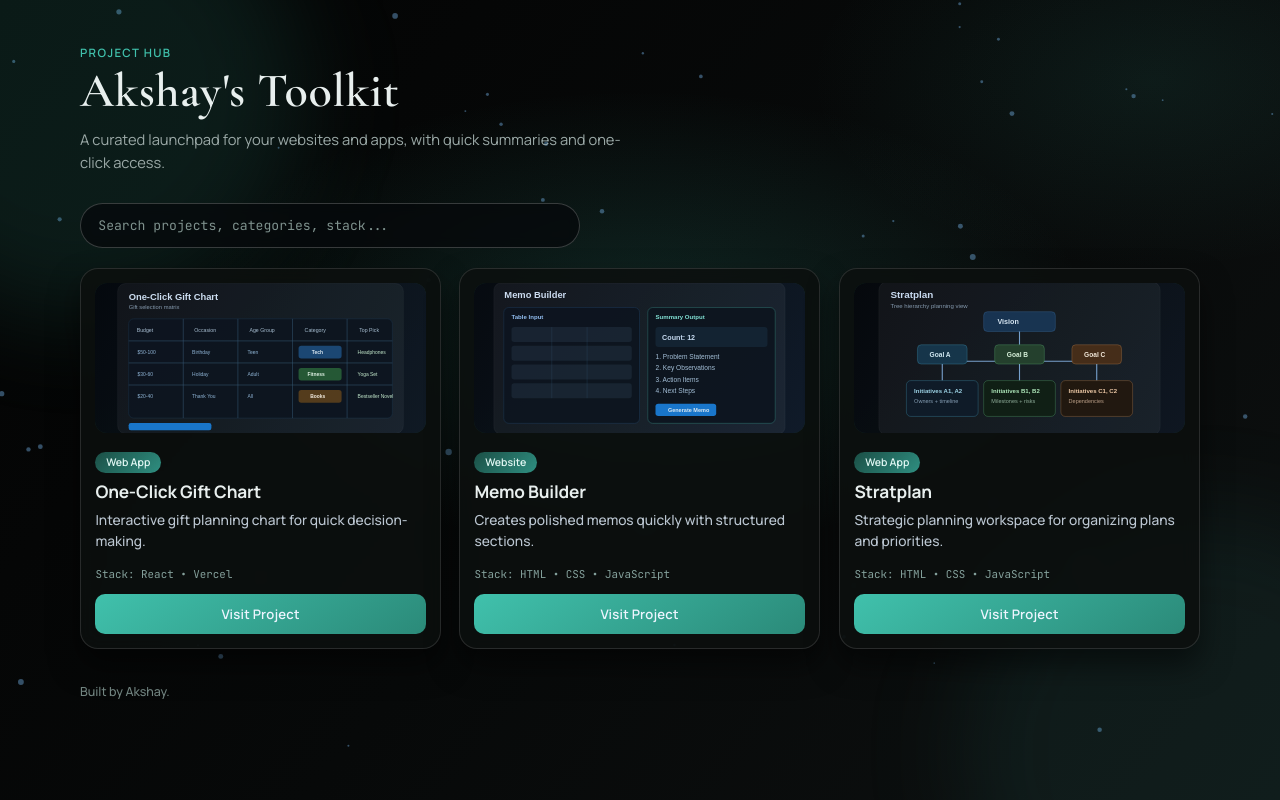
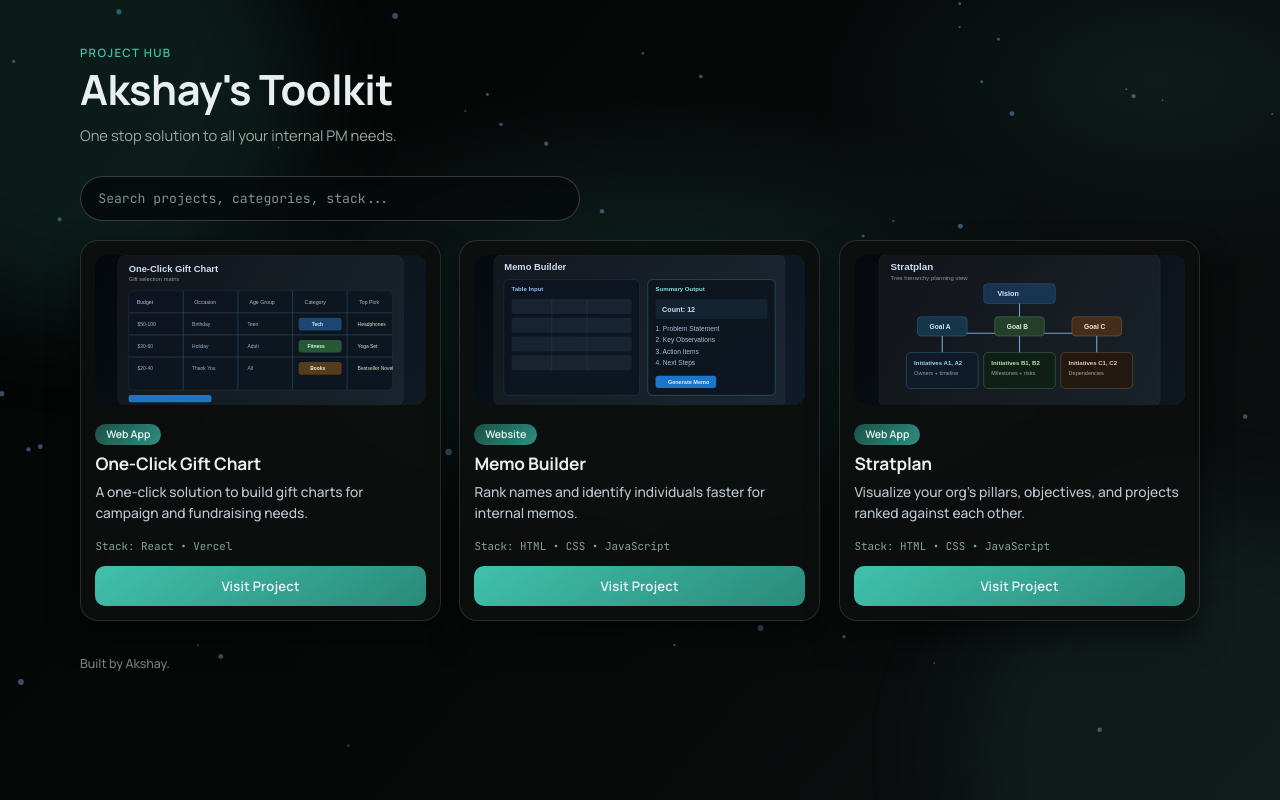
Before and after one commit to akshayganesh160896/AkshaysToolkit, a plain HTML site: page index.html in a window 1280 px wide. Drawn offline with nearby package versions, Linux system fonts and the light colour scheme.

Commit message:
Update project copy and refine heading typography

```diff
--- a/index.html
+++ b/index.html
@@ -13,7 +13,7 @@
     <link rel="preconnect" href="https://fonts.googleapis.com" />
     <link rel="preconnect" href="https://fonts.gstatic.com" crossorigin />
     <link
-      href="https://fonts.googleapis.com/css2?family=Manrope:wght@400;500;600;700;800&family=JetBrains+Mono:wght@400;600&family=Cormorant+Garamond:wght@500;600;700&display=swap"
+      href="https://fonts.googleapis.com/css2?family=Manrope:wght@400;500;600;700;800&family=JetBrains+Mono:wght@400;600&display=swap"
       rel="stylesheet"
     />
     <link rel="stylesheet" href="styles.css" />
@@ -27,7 +27,7 @@
       <p class="eyebrow">Project Hub</p>
       <h1>Akshay's Toolkit</h1>
       <p class="subtitle">
-        A curated launchpad for your websites and apps, with quick summaries and one-click access.
+        One stop solution to all your internal PM needs.
       </p>
     </header>
 
--- a/script.js
+++ b/script.js
@@ -2,7 +2,8 @@ const projects = [
   {
     name: "One-Click Gift Chart",
     category: "Web App",
-    description: "Interactive gift planning chart for quick decision-making.",
+    description:
+      "A one-click solution to build gift charts for campaign and fundraising needs.",
     tech: ["React", "Vercel"],
     url: "https://one-click-gift-chart-final.vercel.app/",
     thumbnail: "assets/thumbnails/gift-chart.svg"
@@ -10,7 +11,8 @@ const projects = [
   {
     name: "Memo Builder",
     category: "Website",
-    description: "Creates polished memos quickly with structured sections.",
+    description:
+      "Rank names and identify individuals faster for internal memos.",
     tech: ["HTML", "CSS", "JavaScript"],
     url: "https://akshayganesh160896.github.io/MemoBuilder/",
     thumbnail: "assets/thumbnails/memo-builder.svg"
@@ -18,7 +20,8 @@ const projects = [
   {
     name: "Stratplan",
     category: "Web App",
-    description: "Strategic planning workspace for organizing plans and priorities.",
+    description:
+      "Visualize your org's pillars, objectives, and projects ranked against each other.",
     tech: ["HTML", "CSS", "JavaScript"],
     url: "https://akshayganesh160896.github.io/Stratplan/",
     thumbnail: "assets/thumbnails/stratplan.svg"
--- a/styles.css
+++ b/styles.css
@@ -12,7 +12,6 @@
   --btn-1: #2b8a79;
   --mx: 50%;
   --my: 40%;
-  --font-display: "Cormorant Garamond", serif;
   --font-ui: "Manrope", sans-serif;
   --font-mono: "JetBrains Mono", monospace;
 }
@@ -93,11 +92,11 @@ footer {
 
 h1 {
   margin: 0.45rem 0 0.75rem;
-  font-size: clamp(1.8rem, 4.2vw, 3rem);
-  letter-spacing: 0.01em;
-  line-height: 1.02;
-  font-family: var(--font-display);
-  font-weight: 600;
+  font-size: clamp(1.7rem, 3.8vw, 2.6rem);
+  letter-spacing: -0.01em;
+  line-height: 1.08;
+  font-family: var(--font-ui);
+  font-weight: 700;
 }
 
 .subtitle {
```
